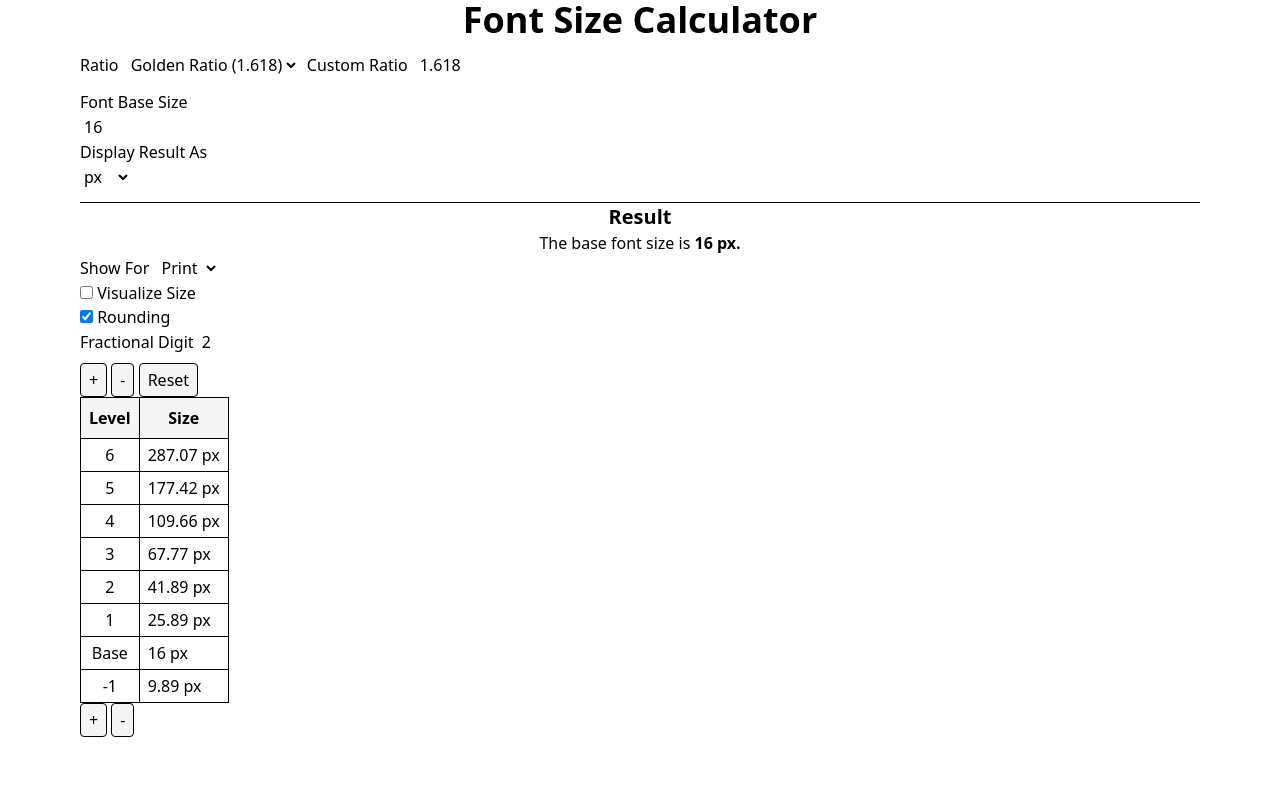
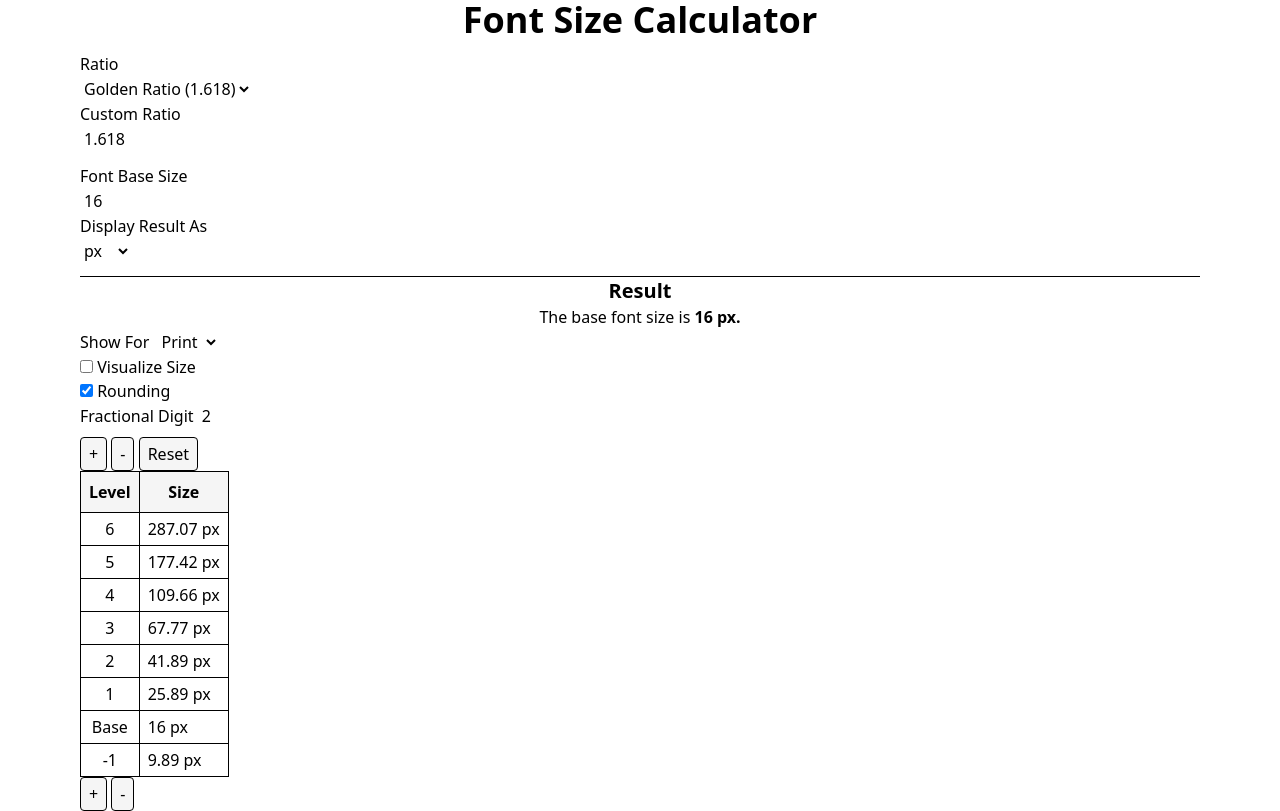
Before and after one commit to RMalik777/FontCalc, a SvelteKit app: page / in a window 1280 px wide. Built offline with nearby package versions, Linux system fonts and the light colour scheme; a web font is replaced by a local one.

Commit message:
style: adjust font weight

```diff
--- a/src/lib/components/result-list.svelte
+++ b/src/lib/components/result-list.svelte
@@ -75,9 +75,9 @@
 	<hr class="h-px w-full" />
 	<h2 class="text-xl font-semibold">Result</h2>
 	<p>The base font size is <span class="font-bold">{base_size} px.</span></p>
-	<div class="flex w-full items-start justify-center gap-2 flex-col">
+	<div class="flex w-full flex-col items-start justify-center gap-2">
 		<form class="w-full">
-			<label for="showas">Show For</label>
+			<label for="showas" class="font-medium">Show For</label>
 			<select
 				id="showas"
 				name="showas"
@@ -94,9 +94,9 @@
 					id="simulate"
 					name="simulate"
 					bind:checked={visualize}
-					class="rounded-sm px-1 py-px"
+					class="rounded-sm px-1 py-px font-medium"
 				/>
-				<label for="simulate">Visualize Size</label>
+				<label for="simulate" class="font-medium">Visualize Size</label>
 			</div>
 			<div>
 				<input
@@ -106,9 +106,9 @@
 					bind:checked={rounding}
 					class="rounded-sm px-1 py-px"
 				/>
-				<label for="rounding">Rounding</label>
+				<label for="rounding" class="font-medium">Rounding</label>
 			</div>
-			<label for="roundingTo">Fractional Digit</label>
+			<label for="roundingTo" class="font-medium">Fractional Digit</label>
 			<input
 				type="number"
 				id="roundingTo"
--- a/src/routes/+page.svelte
+++ b/src/routes/+page.svelte
@@ -31,20 +31,23 @@
 >
 	<h1 class="text-center text-4xl font-semibold">Font Size Calculator</h1>
 	<form class="w-full space-x-1">
-		<label for="constant" class="font-medium">Ratio</label>
+		<div>
+			<label for="constant" class="block font-medium">Ratio</label>
 			<select
 				id="constant"
 				name="constant"
 				placeholder="Select the desired ratio to calculate the font size"
 				bind:value={selected_option}
 				onchange={() => (custom_option = selected_option)}
-			class="rounded-sm py-px"
+				class="block rounded-sm py-px"
 			>
 				{#each option as { value, label }}
 					<option {value}>{label}</option>
 				{/each}
 			</select>
-		<label for="custom">Custom Ratio</label>
+		</div>
+		<div>
+			<label for="custom" class="block font-medium">Custom Ratio</label>
 			<input
 				type="number"
 				id="custom"
@@ -52,12 +55,13 @@
 				placeholder="Enter custom ratio"
 				disabled={selected_option != undefined}
 				bind:value={custom_option}
-			class="rounded-sm px-1 py-px"
+				class="block rounded-sm px-1 py-px"
 			/>
+		</div>
 	</form>
 
 	<form class="flex w-full flex-col items-start justify-start space-x-1">
-		<label for="base">Font Base Size</label>
+		<label for="base" class="font-medium">Font Base Size</label>
 		<input
 			type="number"
 			id="base"
@@ -66,7 +70,7 @@
 			bind:value={base_size}
 			class="rounded-sm px-1 py-px font-medium"
 		/>
-		<label for="display">Display Result As</label>
+		<label for="display" class="font-medium">Display Result As</label>
 		<select
 			id="display"
 			name="display"
```
Lines whose indentation alone changed are shown as unchanged.
